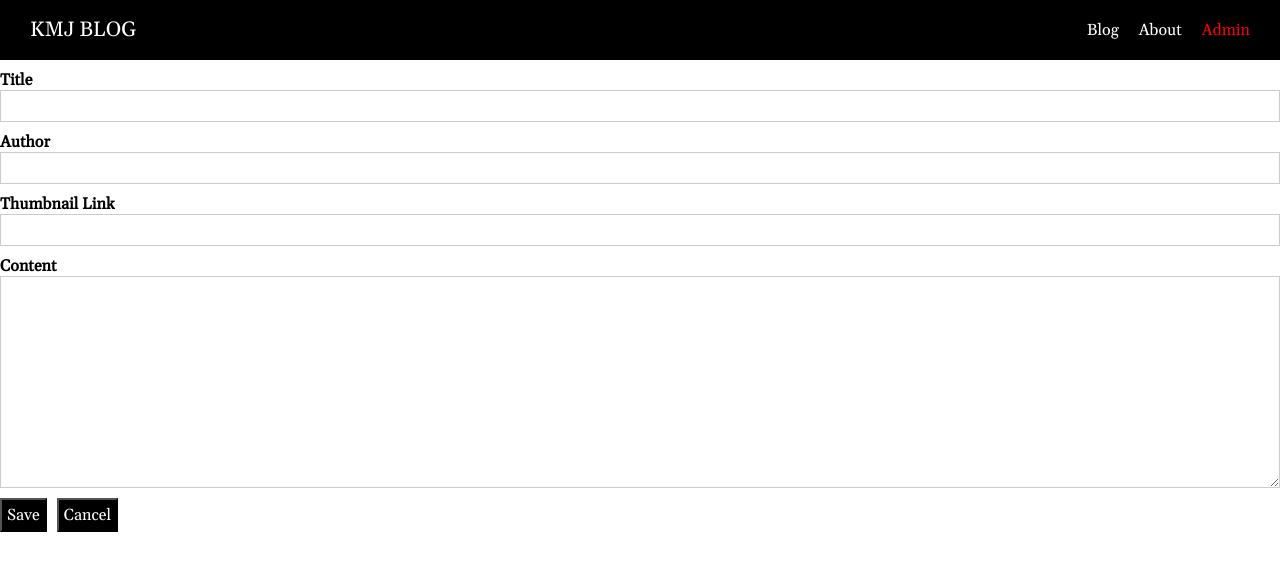
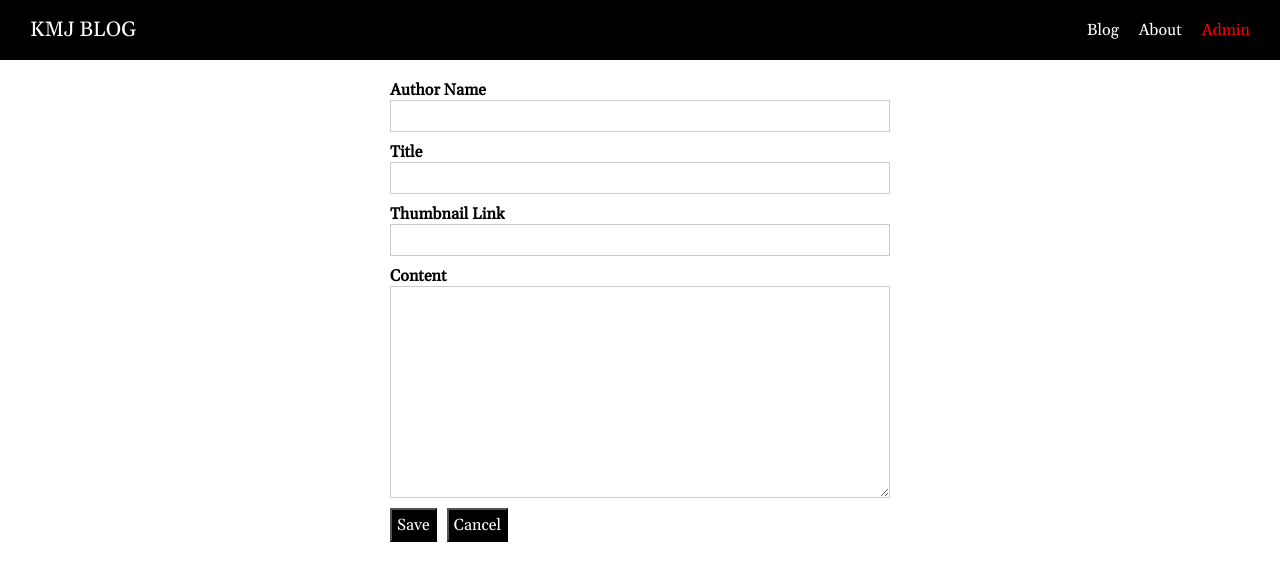
Before and after one commit to Msjamisun/blog, a Nuxt app: page /admin/new-post in a window 1280 px wide. Shown: the top 580 px of the page. Built offline with nearby package versions, Linux system fonts and the light colour scheme.

Commit message:
fixed admin views | functions

```diff
--- a/components/admin/AdminPostForm.vue
+++ b/components/admin/AdminPostForm.vue
@@ -1,8 +1,7 @@
 <template>
-  <!-- .prevent default http request -->
   <form @submit.prevent="onSave">
+    <AppInputControl v-model="editedPost.author">Author Name</AppInputControl>
     <AppInputControl v-model="editedPost.title">Title</AppInputControl>
-    <AppInputControl v-model="editedPost.author">Author</AppInputControl>
     <AppInputControl v-model="editedPost.thumbnailLink"
       >Thumbnail Link</AppInputControl
     >
@@ -21,18 +20,27 @@
 </template>
 
 <script>
+import AppInputControl from "@/components/ui/AppInputControl";
 import AppButton from "@/components/ui/AppButton";
-import AppInputControl from "@/components/ui/AppInputControl";
 
 export default {
+  components: {
+    AppInputControl,
+    AppButton
+  },
+  props: {
+    post: {
+      type: Object,
+      required: false
+    }
+  },
   data() {
     return {
-        // ternary operation to check if the method post has content, if not it will load the editedPost object
       editedPost: this.post
         ? { ...this.post }
         : {
+            author: "",
             title: "",
-            author: "",
             thumbnailLink: "",
             content: ""
           }
@@ -40,20 +48,12 @@
   },
   methods: {
     onSave() {
+      // Save the post
       console.log(this.editedPost);
     },
     onCancel() {
+      // Navigate back
       this.$router.push("/admin");
-    }
-  },
-  components: {
-    AppButton,
-    AppInputControl
-  },
-  props: {
-    post: {
-      type: Object,
-      required: false
     }
   }
 };
--- a/components/posts/PostList.vue
+++ b/components/posts/PostList.vue
@@ -2,22 +2,22 @@
   <section class="post-list">
     <!-- is-admin - vue always you to use custom props in kabob case to pass to components -->
     <PostPreview
+      id="1"
       :is-admin="isAdmin"
-      id="1"
       thumbnail="https://images.unsplash.com/photo-1539798488725-7387f3229c49?ixlib=rb-1.2.1&ixid=eyJhcHBfaWQiOjEyMDd9&auto=format&fit=crop&w=400&q=60"
       title="A little about why"
       previewText="Why did I build this site?"
     />
     <PostPreview
+      id="2"
       :is-admin="isAdmin"
-      id="2"
       thumbnail="https://images.unsplash.com/photo-1532384748853-8f54a8f476e2?ixlib=rb-1.2.1&ixid=eyJhcHBfaWQiOjEyMDd9&auto=format&fit=crop&w=400&q=60"
       title="My competiton history"
       previewText="When I got bit by the comp bug..."
     />
     <PostPreview
+      id="3"
       :is-admin="isAdmin"
-      id="3"
       thumbnail="https://images.unsplash.com/photo-1519859660545-3dea8ddf683c?ixlib=rb-1.2.1&ixid=eyJhcHBfaWQiOjEyMDd9&auto=format&fit=crop&w=400&q=60"
       title="Current 2020 Goals"
       previewText="Cause it's Janurary..."
@@ -27,6 +27,7 @@
 
 <script>
 import PostPreview from "@/components/posts/PostPreview";
+
 export default {
   name: "PostList",
   components: {
--- a/pages/admin/index.vue
+++ b/pages/admin/index.vue
@@ -5,7 +5,7 @@
       </section>
       <section class="exisiting-posts">
           <h1>Exisiting Posts</h1>
-          <PostList isAdmin/>
+          <PostList isAdmin />
       </section>
   </div>
 </template>
--- a/pages/admin/new-post/index.vue
+++ b/pages/admin/new-post/index.vue
@@ -1,6 +1,6 @@
 <template>
   <div class="admin-new-post-page">
-    <section class="new-post-section">
+    <section class="new-post-form">
         <AdminPostForm />
     </section>
   </div>
@@ -15,3 +15,16 @@
   }
 };
 </script>
+
+<style scoped>
+.new-post-form {
+  width: 90%;
+  margin: 20px auto;
+}
+
+@media (min-width: 768px) {
+  .new-post-form {
+    width: 500px;
+  }
+}
+</style>
```
